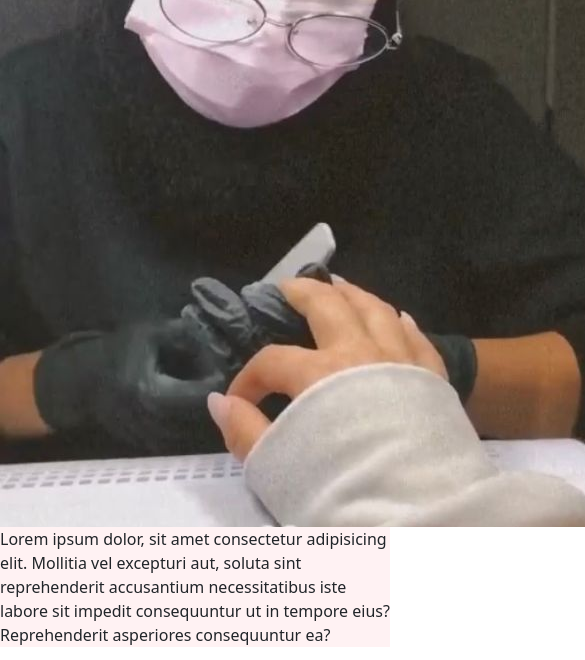
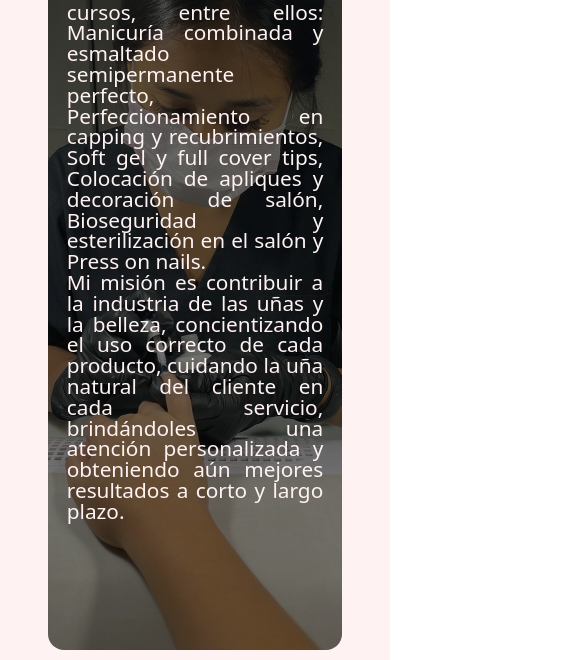
Before and after one commit to Mx2a/PreEntrega1-completa-, a website: page pages/sobre mi.html in a window 390 px wide. Shown: the part 1086-1746 px from the top of the page, 585 px wide, since content can reach past the window. Drawn offline with Linux system fonts and the light colour scheme.

Commit message:
hice pagina sobre mi y algunos detalles

```diff
--- a/pages/sobre mi.html
+++ b/pages/sobre mi.html
@@ -51,9 +51,16 @@
                 <span></span>
             </div>
         </header>
-        <main class="backgroundMain">
-            <img src="../assets/img/imagen haciendo uñas.jpeg">
-            <p>Lorem ipsum dolor, sit amet consectetur adipisicing elit. Mollitia vel excepturi aut, soluta sint reprehenderit accusantium necessitatibus iste labore sit impedit consequuntur ut in tempore eius? Reprehenderit asperiores consequuntur ea?</p>
+        <main class="backgroundMain py-5 px-5">
+            <div class="backgroundMainSobremi container-fluid d-flex justify-content-center align-items-center">
+                <div class="contenedorSobremi justify-content-center align-items-center text-center">
+                    <p>Hola! Mi nombre es Aldana Ybarra, soy fundadora de <span class="destacar">AyNails</span>.
+                        Realicé numerosos cursos, entre ellos:
+                        Manicuría combinada y esmaltado semipermanente perfecto, Perfeccionamiento en capping y recubrimientos, Soft gel y full cover tips, Colocación de apliques y decoración de salón, Bioseguridad y esterilización en el salón y
+                        Press on nails. <br>
+                        Mi misión es contribuir a la industria de las uñas y la belleza, concientizando el uso correcto de cada producto, cuidando la uña natural del cliente en cada servicio, brindándoles una atención personalizada y obteniendo aún mejores resultados a corto y largo plazo.</p>
+                </div>
+            </div>
         </main>
         <footer class="backgroundFooter container-fluid">
             <div class="container-fluid">
--- a/scss/_header.scss
+++ b/scss/_header.scss
@@ -29,7 +29,7 @@
         }
     }
     .titulo{
-        text-align: center;
+        text-align: $texto-centrado;
         font-size: 10rem;
         color: $color-rosa;
         font-family: $fuente-principal;
@@ -38,7 +38,7 @@
 
     }
     .subtitulo{
-        text-align: center;
+        text-align: $texto-centrado;
         font-size: 2rem;
         color: $color-rosa;
         font-family: $fuente-secundaria;
--- a/scss/_mainindex.scss
+++ b/scss/_mainindex.scss
@@ -7,7 +7,7 @@
         border: 0.3rem solid $color-bordo;
     }
     .h3 {
-        text-align: justify;
+        text-align: $texto-centrado;
         font-size: 2.3rem;
         font-family: $fuente-secundaria;
         font-weight: 400;
@@ -21,7 +21,7 @@
         line-height: 2rem;
     }
     .h3__section{
-        text-align: center;
+        text-align: $texto-centrado;
         font-size: 3rem;
         font-family: $fuente-secundaria;
         font-weight: 400;
--- /dev/null
+++ b/scss/_mainsobremi.scss
@@ -0,0 +1,37 @@
+.backgroundMainSobremi {
+    background-image:linear-gradient(rgba(6, 9, 7, 0.7), rgba(6, 9, 7, 0.5)), url(../assets/img/background-main-sobremi.jpeg);
+    background-size: cover;
+    border: 1px;
+    border-radius: 1rem;
+    background-repeat: no-repeat;
+    background-position: center;
+    background-attachment: fixed;
+    height: 100vh;
+    .contenedorSobremi {
+        display: flex;
+        width: 95%;
+        height: auto;
+        p {
+            font-size: 2.5rem;
+            color: $color-rosa;
+            text-align: justify;
+            line-height: 3rem;
+            .destacar {
+                color: $color-bordo;
+                font-weight: bold;
+            }
+        }
+    }
+}
+
+@media screen and (max-width: 768px) {
+    .backgroundMainSobremi {
+        .contenedorSobremi {
+            p {
+                font-size: 1.3rem;
+                color: $color-rosa;
+                line-height: 1.3rem;
+            }
+        }
+    }
+}
--- a/scss/_variables.scss
+++ b/scss/_variables.scss
@@ -3,3 +3,4 @@ $fuente-secundaria:"Poppins";
 $vhcompleto:100vh;
 $color-rosa:#FFF2F3;
 $color-bordo:#6b041e;
+$texto-centrado: center;
--- a/scss/estilos.scss
+++ b/scss/estilos.scss
@@ -3,5 +3,6 @@
 @import "reset.scss";
 @import "header.scss";
 @import "mainindex.scss";
+@import "mainsobremi.scss";
 @import "maincontacto.scss";
 @import "footer.scss";
```
Also changed, not shown: assets/img/background-main-sobremi.jpeg (added), assets/img/imagen haciendo uñas.jpeg (deleted), css/estilo.css, 1 other file.
